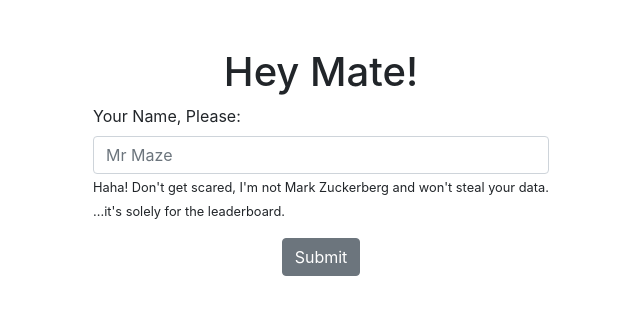
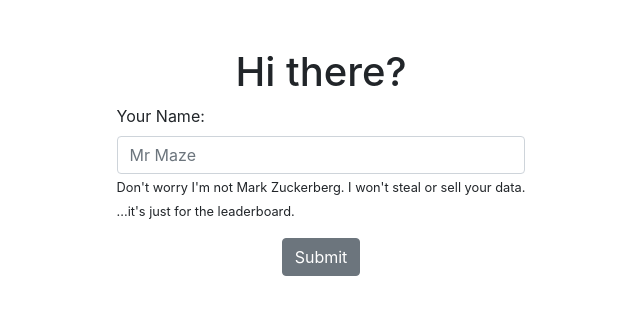
Before and after one commit to udberg/Maze-Runner, a website built with webpack: page index.html in a window 1280 px wide. Shown: the whole page, without its empty margins (319-959 px from the left). Built offline with nearby package versions, Linux system fonts and the light colour scheme.

```diff
--- a/index.html
+++ b/index.html
@@ -9,15 +9,15 @@
         <div class="d-flex flex-column align-items-center">
 
             <div id="hide-unless-username" class="d-none">
-                <h1 class="text-center">Hey Mate!</h1>
+                <h1 class="text-center">Hi there?</h1>
 
                 <form class="form d-flex flex-column align-items-center">
                     <div class="form-group">
-                        <label for="nameInput">Your Name, Please:</label>
+                        <label for="nameInput">Your Name:</label>
                         <input type="text" class="form-control" id="nameInput" placeholder="Mr Maze">
                         <small>
-                            Haha! Don't get scared, I'm not Mark Zuckerberg and won't steal your data.</br>
-                            ...it's solely for the leaderboard.
+                            Don't worry I'm not Mark Zuckerberg. I won't steal or sell your data.</br>
+                            ...it's just for the leaderboard.
                         </small>
                     </div>
                     <button class="btn btn-secondary" type="button" id="submitButton">Submit</button>
--- a/webpack.config.js
+++ b/webpack.config.js
@@ -1,3 +1,4 @@
+
 const webpack = require('webpack');
 const path = require('path');
 
```
Also changed, not shown: assets/Background/cloud.png (renamed from assets/Bacground/cloud.png), assets/Background/mountain2.png (renamed from assets/Bacground/mountain2.png), assets/Background/pine1.png (renamed from assets/Bacground/pine1.png), assets/Background/pine2.png (renamed from assets/Bacground/pine2.png), assets/Background/sky_cloud.png (renamed from assets/Bacground/sky_cloud.png), dist/main.js (added), src/Config/gameOptions.js (line endings or trailing spaces), src/Objects/Button.js (line endings or trailing spaces), src/Scenes/BootScene.js (line endings or trailing spaces), src/index.js (line endings or trailing spaces), 1 other file.
